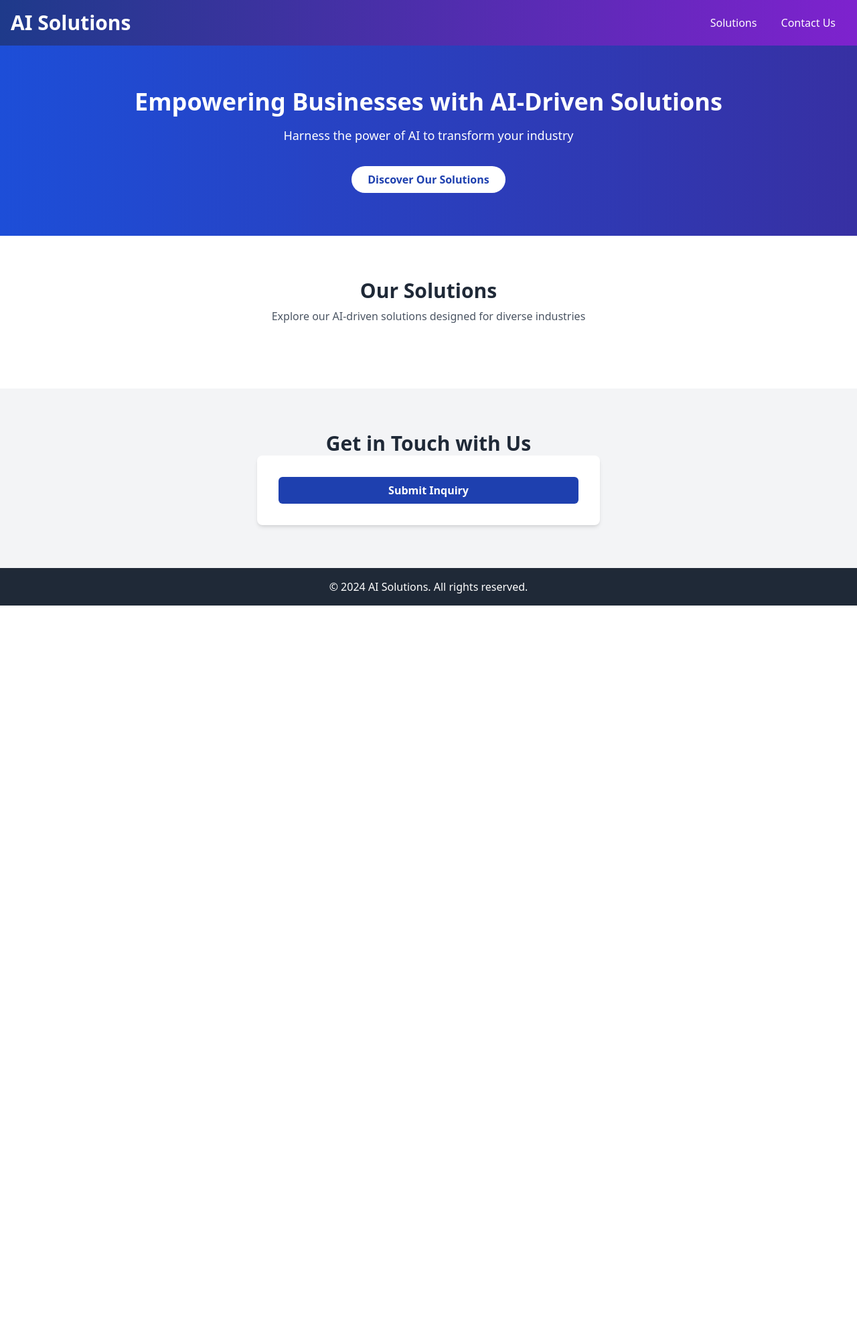
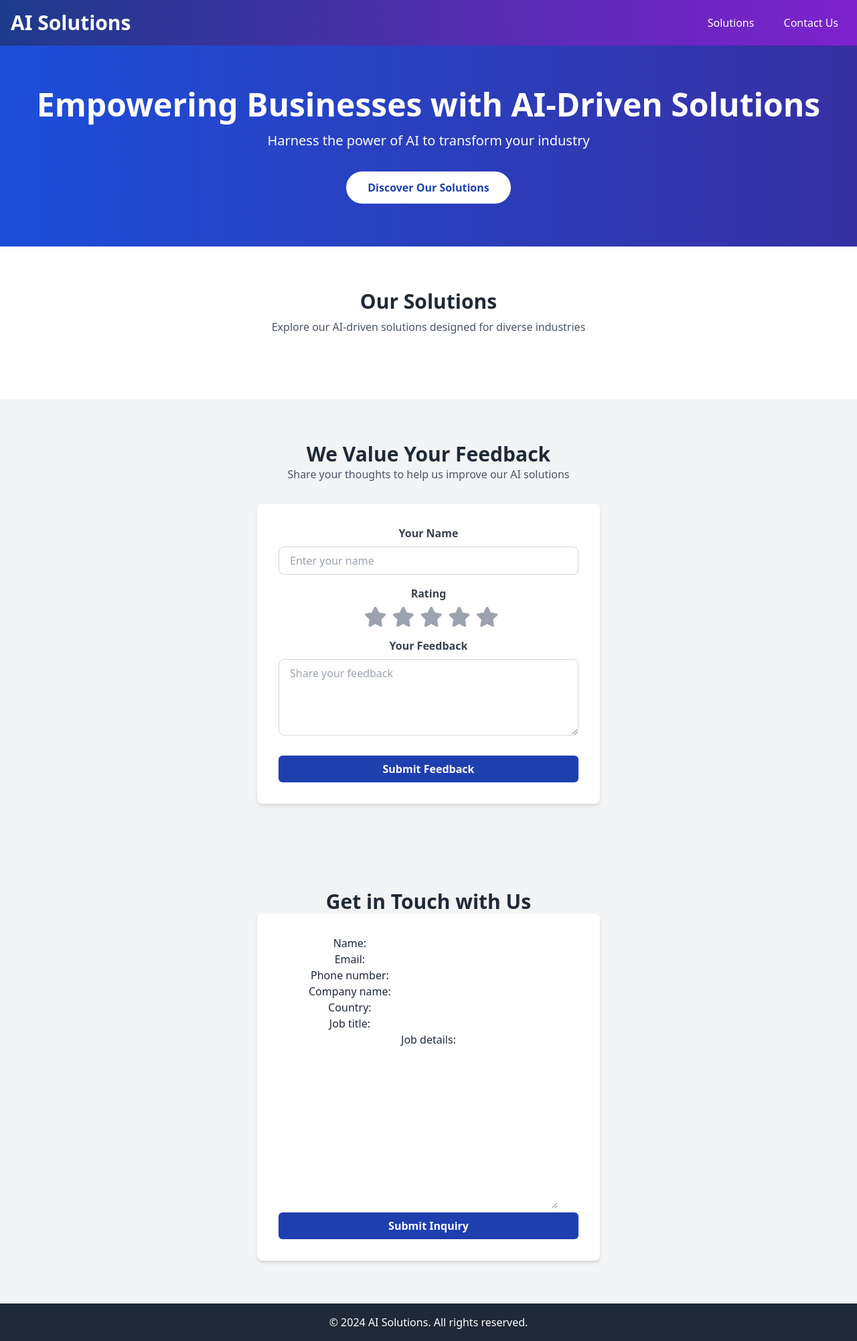
Before and after one commit to Praseeda-mgr/AI-solution, a Django app: page / in a window 1280 px wide. Shown: the whole page at 67% size. Before the commit the page ends 904 px from the top, so only its background shows below. Run offline with Django 5.2, Linux system fonts and the light colour scheme; data that the repository does not hold is empty; some libraries are stand-ins or nearby versions.

Commit message:
many errrors but will change tommorow

```diff
--- a/app/forms.py
+++ b/app/forms.py
@@ -1,7 +1,15 @@
 from django import forms
-from .models import CustomerInquiry
+from .models import CustomerInquiry, Feedback
 
 class CustomerInquiryForm(forms.ModelForm):
     class Meta:
         model = CustomerInquiry
         fields = ['name', 'email', 'phone_number', 'company_name', 'country', 'job_title', 'job_details']
+
+class FeedbackForm(forms.ModelForm):
+    class Meta:
+        model = Feedback
+        fields = ['customer_name', 'rating', 'feedback']
+        widgets = {
+            'feedback': forms.Textarea(attrs={'rows': 4}),
+        }
--- a/app/models.py
+++ b/app/models.py
@@ -1,8 +1,6 @@
 from django.db import models
 from django.contrib.auth.models import User
 # Create your models here.
-
-from django.db import models
 
 class SoftwareSolution(models.Model):
     title = models.CharField(max_length=200)
@@ -14,7 +12,7 @@ class PastSolution(models.Model):
 
 class Feedback(models.Model):
     customer_name = models.CharField(max_length=100)
-    rating = models.IntegerField()  # Out of 5
+    rating = models.IntegerField()
     feedback = models.TextField()
 
 class Article(models.Model):
--- a/app/templates/home.html
+++ b/app/templates/home.html
@@ -8,6 +8,21 @@
 <!-- Tailwind CSS via CDN -->
 <script src="https://cdn.tailwindcss.com"></script>
 
+<!-- Include Font Awesome for star icons -->
+<link rel="stylesheet" href="https://cdnjs.cloudflare.com/ajax/libs/font-awesome/6.0.0-beta3/css/all.min.css" integrity="sha512-Fo3rlrZj/k7ujTTXRAFWlS7LDKP0JH5pS3C5Vf8w1p+96RuyLJ9wX8PEA4H/ISj+Oz7/5nsPSzXadK/2ng5/vw==" crossorigin="anonymous" referrerpolicy="no-referrer" />
+
+<!-- JavaScript to handle star rating interaction -->
+<script>
+    function setRating(rating) {
+        const stars = document.querySelectorAll('.star-rating i');
+        document.getElementById('id_rating').value = rating;
+        stars.forEach((star, index) => {
+            star.classList.toggle('text-yellow-400', index < rating);
+            star.classList.toggle('text-gray-400', index >= rating);
+        });
+    }
+</script>
+
 </head>
 <body class="bg-gray-100 text-gray-800">
 
@@ -15,29 +30,28 @@
 <header class="bg-gradient-to-r from-blue-900 to-purple-700 text-white p-4 shadow-lg">
     <div class="container mx-auto flex justify-between items-center">
         <h1 class="text-3xl font-bold">AI Solutions</h1>
-        <nav>
-        <a href="#solutions" class="px-4 py-2 hover:underline">Solutions</a>
-        <a href="{% url 'contact_us' %}" class="px-4 py-2 hover:underline">Contact Us</a>
+        <nav class="space-x-4">
+            <a href="#solutions" class="px-3 py-2 hover:underline">Solutions</a>
+            <a href="{% url 'contact_us' %}" class="px-3 py-2 hover:underline">Contact Us</a>
         </nav>
     </div>
 </header>
 
 <!-- Hero Section -->
 <section class="bg-gradient-to-r from-blue-700 to-indigo-800 text-white py-16 text-center">
-    <div class="container mx-auto">
-        <h2 class="text-4xl font-bold">Empowering Businesses with AI-Driven Solutions</h2>
-        <p class="mt-4 text-lg">Harness the power of AI to transform your industry</p>
-        <a href="#solutions" class="mt-8 inline-block bg-white text-blue-800 font-semibold px-6 py-2 rounded-full hover:bg-gray-200 transition duration-200">Discover Our Solutions</a>
+    <div class="container mx-auto px-4">
+        <h2 class="text-4xl md:text-5xl font-bold">Empowering Businesses with AI-Driven Solutions</h2>
+        <p class="mt-4 text-lg md:text-xl">Harness the power of AI to transform your industry</p>
+        <a href="#solutions" class="mt-8 inline-block bg-white text-blue-800 font-semibold px-8 py-3 rounded-full hover:bg-gray-200 transition duration-200">Discover Our Solutions</a>
     </div>
 </section>
 
 <!-- Solutions Section -->
 <section id="solutions" class="py-16 bg-white">
-    <div class="container mx-auto text-center">
+    <div class="container mx-auto text-center px-4">
         <h3 class="text-3xl font-bold text-gray-800">Our Solutions</h3>
         <p class="text-gray-600 mt-2 mb-8">Explore our AI-driven solutions designed for diverse industries</p>
-
-    <div class="grid grid-cols-1 md:grid-cols-3 gap-8">
+        <div class="grid grid-cols-1 md:grid-cols-2 lg:grid-cols-3 gap-8">
             {% for solution in solutions %}
             <div class="bg-gray-50 p-6 rounded-lg shadow-lg hover:shadow-2xl transition-shadow duration-200">
                 <h4 class="text-xl font-semibold text-blue-700">{{ solution.title }}</h4>
@@ -48,9 +62,48 @@
     </div>
 </section>
 
-<!-- Backup Contact Form Section -->
+<!-- Feedback Section -->
 <section class="py-16 bg-gray-100">
-    <div class="container mx-auto text-center">
+    <div class="container mx-auto text-center px-4">
+        <h3 class="text-3xl font-bold text-gray-800">We Value Your Feedback</h3>
+        <p class="text-gray-600 mb-8">Share your thoughts to help us improve our AI solutions</p>
+
+        <form action="{% url 'submit_feedback' %}" method="post" class="max-w-lg mx-auto bg-white p-8 rounded-lg shadow-md mt-8">
+            {% csrf_token %}
+            <!-- Customer Name Field -->
+            <div class="mb-4">
+                <label for="customer_name" class="block text-gray-700 font-semibold mb-2">Your Name</label>
+                <input type="text" name="customer_name" id="customer_name" class="w-full border border-gray-300 rounded-lg px-4 py-2" placeholder="Enter your name" required>
+            </div>
+
+            <!-- Star Rating Field -->
+            <div class="mb-4">
+                <label class="block text-gray-700 font-semibold mb-2">Rating</label>
+                <div class="star-rating flex justify-center space-x-2 text-3xl">
+                    <input type="hidden" name="rating" id="id_rating">
+                    <i class="fas fa-star cursor-pointer text-gray-400" onclick="setRating(1)"></i>
+                    <i class="fas fa-star cursor-pointer text-gray-400" onclick="setRating(2)"></i>
+                    <i class="fas fa-star cursor-pointer text-gray-400" onclick="setRating(3)"></i>
+                    <i class="fas fa-star cursor-pointer text-gray-400" onclick="setRating(4)"></i>
+                    <i class="fas fa-star cursor-pointer text-gray-400" onclick="setRating(5)"></i>
+                </div>
+            </div>
+
+            <!-- Feedback Text Field -->
+            <div class="mb-6">
+                <label for="feedback" class="block text-gray-700 font-semibold mb-2">Your Feedback</label>
+                <textarea name="feedback" id="feedback" rows="4" class="w-full border border-gray-300 rounded-lg px-4 py-2" placeholder="Share your feedback" required></textarea>
+            </div>
+
+            <!-- Submit Button -->
+            <button type="submit" class="w-full bg-blue-800 text-white font-bold py-2 rounded-md hover:bg-blue-700 transition duration-200">Submit Feedback</button>
+        </form>
+    </div>
+</section>
+
+<!-- Contact Us Section -->
+<section class="py-16 bg-gray-100">
+    <div class="container mx-auto text-center px-4">
         <h3 class="text-3xl font-bold text-gray-800">Get in Touch with Us</h3>
         <form action="{% url 'contact_us' %}" method="post" class="max-w-lg mx-auto bg-white p-8 rounded-lg shadow-md">
             {% csrf_token %}
--- a/app/urls.py
+++ b/app/urls.py
@@ -8,4 +8,5 @@ urlpatterns = [
     path('thankyou/', thank_you, name='thank_you'),
     path('customer/', customer, name="customer"),
     path('inquiry/<int:id>/',view_inquiry, name="inquiry"),
+    path('submit-feedback/', submit_feedback, name='submit_feedback'),
 ]
--- a/app/views.py
+++ b/app/views.py
@@ -1,10 +1,12 @@
-from django.shortcuts import render, redirect
-from .models import SoftwareSolution, CustomerInquiry
-from .forms import CustomerInquiryForm
+from django.shortcuts import render, redirect, get_object_or_404
+from .models import SoftwareSolution, CustomerInquiry, Feedback
+from .forms import CustomerInquiryForm, FeedbackForm
 
 def home(request):
     solutions = SoftwareSolution.objects.all()
-    return render(request, "home.html", {"solutions": solutions})
+    form = CustomerInquiryForm()
+    feedback_form = FeedbackForm()
+    return render(request, "home.html", {"solutions": solutions, "form": form, "feedback_form": feedback_form})
 
 def contact_us(request):
     if request.method == "POST":
@@ -29,9 +31,18 @@ def customer(request):
     return render(request, "customer.html")
 
 
+
+def submit_feedback(request):
+    if request.method == "POST":
+        feedback_form = FeedbackForm(request.POST)
+        if feedback_form.is_valid():
+            feedback_form.save()
+            return redirect("home")
+    return redirect("home")
+
+
+
 # View_inquiry details
-from django.shortcuts import render, get_object_or_404
-from .models import CustomerInquiry
 def view_inquiry(request, id):
     inquiry = get_object_or_404(CustomerInquiry, id=id)
     return render(request, "view_inquiry.html", {"inquiry": inquiry})
```
Lines whose indentation alone changed are shown as unchanged.
